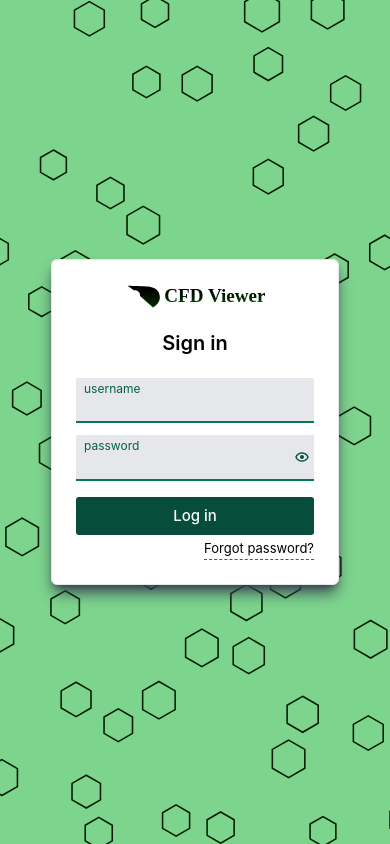
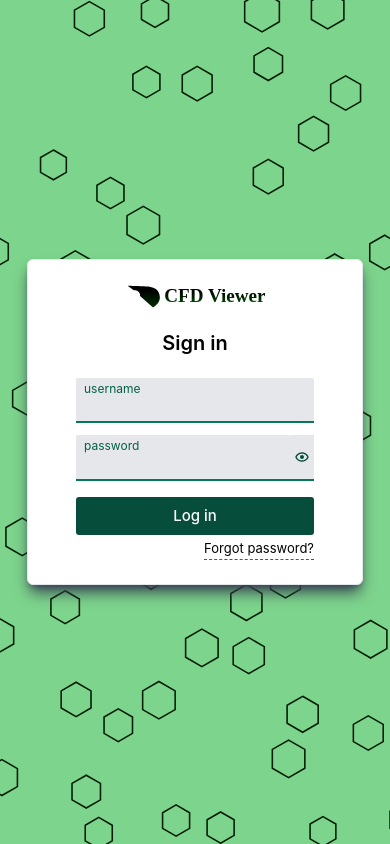
Before and after one commit to RSalminen/cfdwp-app, a React (Create React App) app: page /login in a window 390 px wide. Built offline with nearby package versions, Linux system fonts and the light colour scheme; the HTML template or start-up script is replaced by a standard one.

Commit message:
improve login screen on mobile

```diff
--- a/src/components/customInput.tsx
+++ b/src/components/customInput.tsx
@@ -12,7 +12,7 @@ const CustomInput = ({labelText, onChange, currentValue, showPassword}:{labelTex
     return (
         <div className="flex flex-col border-b-2 border-emerald-700 bg-gray-200 pb-1 pt-0.5 rounded-t-sm w-full">
             <h5 className="text-[12px] text-emerald-800 pl-2">{labelText}</h5>
-            <input className="text-[13px] focus:outline-none bg-gray-200 px-1.5" type={showPassword !== false ? "text" : "password"} onKeyPress={stopPropagation} onKeyUp={stopPropagation} onKeyDown={stopPropagation} onChange={valueChanged} value={currentValue} />
+            <input className="text-[13px] focus:outline-none bg-gray-200 px-1.5 w-full min-w-[100px]" type={showPassword !== false ? "text" : "password"} onKeyPress={stopPropagation} onKeyUp={stopPropagation} onKeyDown={stopPropagation} onChange={valueChanged} value={currentValue} />
         </div>
     )
 }
--- a/src/pages/login.tsx
+++ b/src/pages/login.tsx
@@ -46,7 +46,7 @@ const Login = () => {
             <img role="presentation" className="h-full w-full fixed object-cover -z-10 top-0 left-0 pointer-events-none fade-in-card" src="wavebg2.svg"/>
             <div className="h-full w-full fixed object-cover z-[-11] top-0 left-0 loginBackgroundColor" />
 
-            <div className="border py-6 px-6 sm:px-12 min-w-[240px] rounded-md shadow-lg shadow-gray-700 bg-white">
+            <div className="border py-6 px-12 min-w-[240px] rounded-md shadow-lg shadow-gray-700 bg-white">
                 <img className="mx-auto mb-5" width={isMobile ? 140 : 170} src="/cfdviewerlogo.svg" alt="CFD Viewer logo" />
                 <form onSubmit={loginClicked} className="flex flex-col space-y-3 w-full">
                     <h3 className="text-center text-[20px] font-semibold mb-2">Sign in</h3>
```
